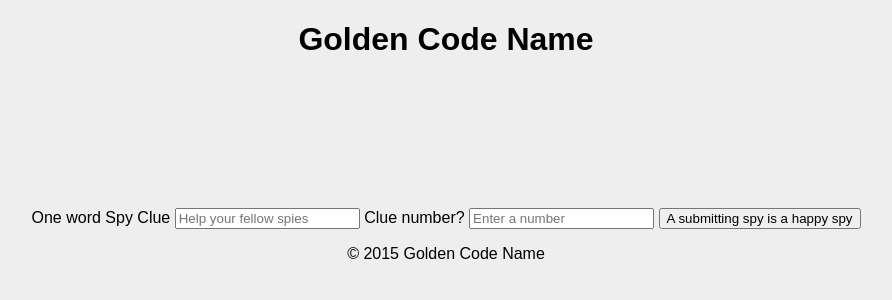
After one commit to PDXDevCampJuly/golden_code_name, a Django app: template templates/spy_input.html in a window 1280 px wide. The commit adds this page. Shown: the top 300 px of the page, without its empty margins (194-1086 px from the left). Run offline with Django 3.2, Linux system fonts and the light colour scheme; the template is opened without the code that fills it, so the values that code supplies are empty.

Commit message:
Adding spy input template and updated styles.

```diff
--- a/static/css/base_style.css
+++ b/static/css/base_style.css
@@ -52,3 +52,15 @@ a.select_player:nth-of-type(2) {
     background-color: blue;
     background-image: linear-gradient(rgba(255, 0, 0, 1) 50%, transparent 50%, transparent);
 }
+
+/* spy_input */
+
+input.clue:hover {
+    padding: 50px 100px;
+    color: #eee;
+    font-size: 1.5em;
+    background-color: #333;
+    text-decoration: none;
+    border-radius: 10px;
+
+}
--- /dev/null
+++ b/templates/spy_input.html
@@ -0,0 +1,19 @@
+{% extends "base.html" %}
+{% load staticfiles %}
+
+{% block title %} Give a Spy A Clue {% endblock %}
+
+
+{% block main_content %}
+
+    <form id="post" method="post" novalidate>
+        <label for="post">One word Spy Clue</label>
+        <input type="text" name="spy_clue" placeholder="Help your fellow spies" required/>
+        <label for="post">Clue number?</label>
+        <input type="text"  name="spy_number" placeholder="Enter a number" required/>
+        <input class="clue" type="submit" name="submit" id="submit"
+           value="A submitting spy is a happy spy"/>
+    </form>
+
+
+{% endblock %}
```
